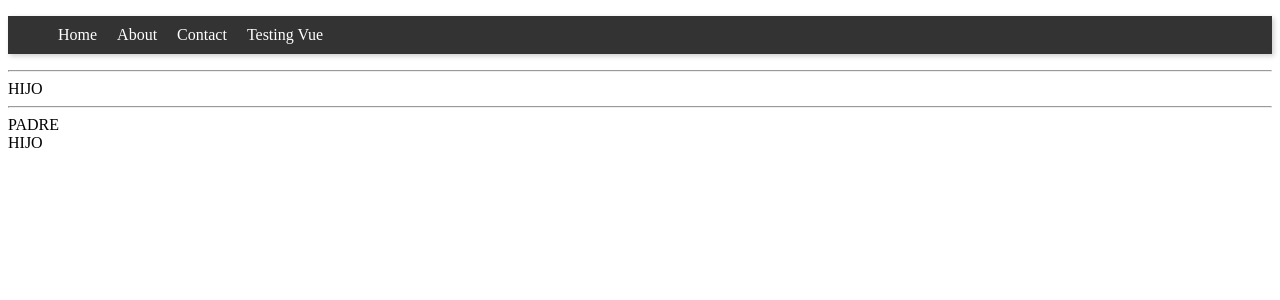
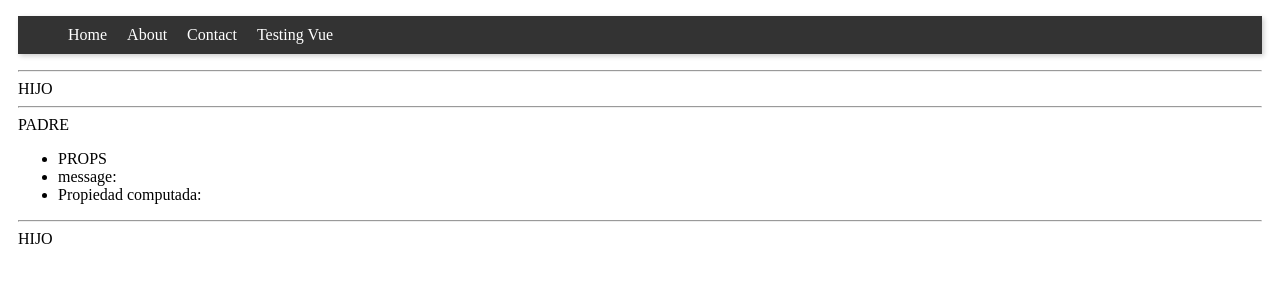
Before and after one commit to joseluisgs/testing-js-jest, a Vue app in the folder src/vue-testing/: page / in a window 1280 px wide. Shown: the top 300 px of the page. Built offline with nearby package versions, Linux system fonts and the light colour scheme.

Commit message:
Propiedades y referencias

```diff
--- a/src/vue-testing/src/components/Parent.vue
+++ b/src/vue-testing/src/components/Parent.vue
@@ -1,6 +1,12 @@
 <template>
   <div>
     PADRE
+    <ul>
+      <li>PROPS</li>
+      <li>message: {{ message }}</li>
+      <li v-text="propComputed"></li>
+    </ul>
+    <hr>
     <child-component />
   </div>
 </template>
@@ -12,5 +18,16 @@ export default {
   components: {
     ChildComponent,
   },
+  props: {
+    message: {
+      type: String,
+      default: '',
+    },
+  },
+  computed: {
+    propComputed() {
+      return `Propiedad computada: ${this.message}`;
+    },
+  },
 };
 </script>
--- a/src/vue-testing/src/components/TheHeader.vue
+++ b/src/vue-testing/src/components/TheHeader.vue
@@ -1,5 +1,5 @@
 <template>
-  <nav class="menu">
+  <nav class="menu" ref="menu">
     <ul>
       <li class="selected"><a href="#">Home</a></li>
       <li class="selected"><a href="#">About</a></li>
--- a/src/vue-testing/src/views/Home.vue
+++ b/src/vue-testing/src/views/Home.vue
@@ -21,5 +21,15 @@ export default {
     ChildComponent,
     ParentComponent,
   },
+
+  data: () => ({
+    valueParent: '',
+  }),
 };
 </script>
+
+<style lang="css" scoped>
+  .home {
+    margin: 10px;
+  }
+</style>
```
Also changed, not shown: 2 other files (tests, documents, lock files or other folders).
